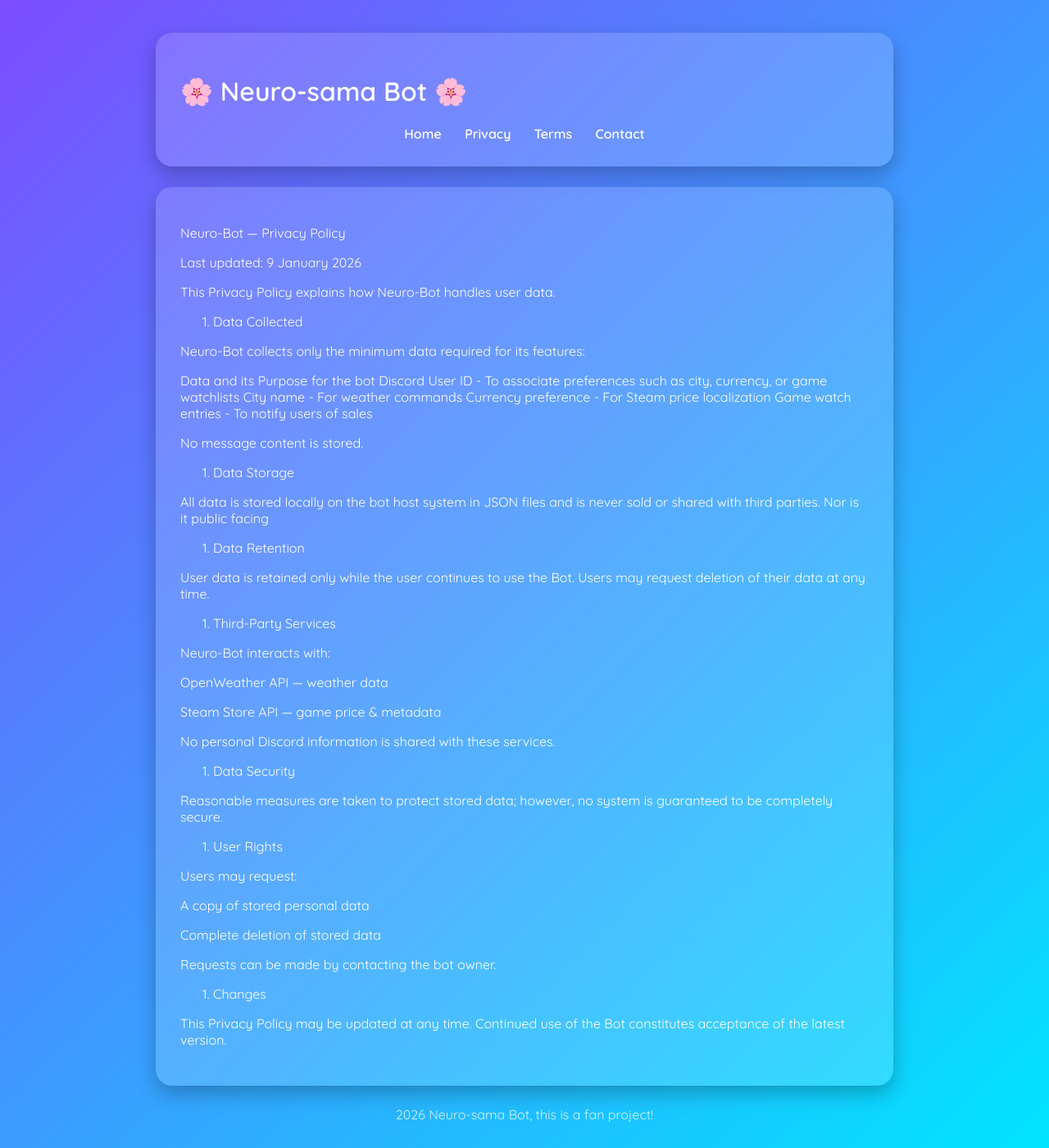
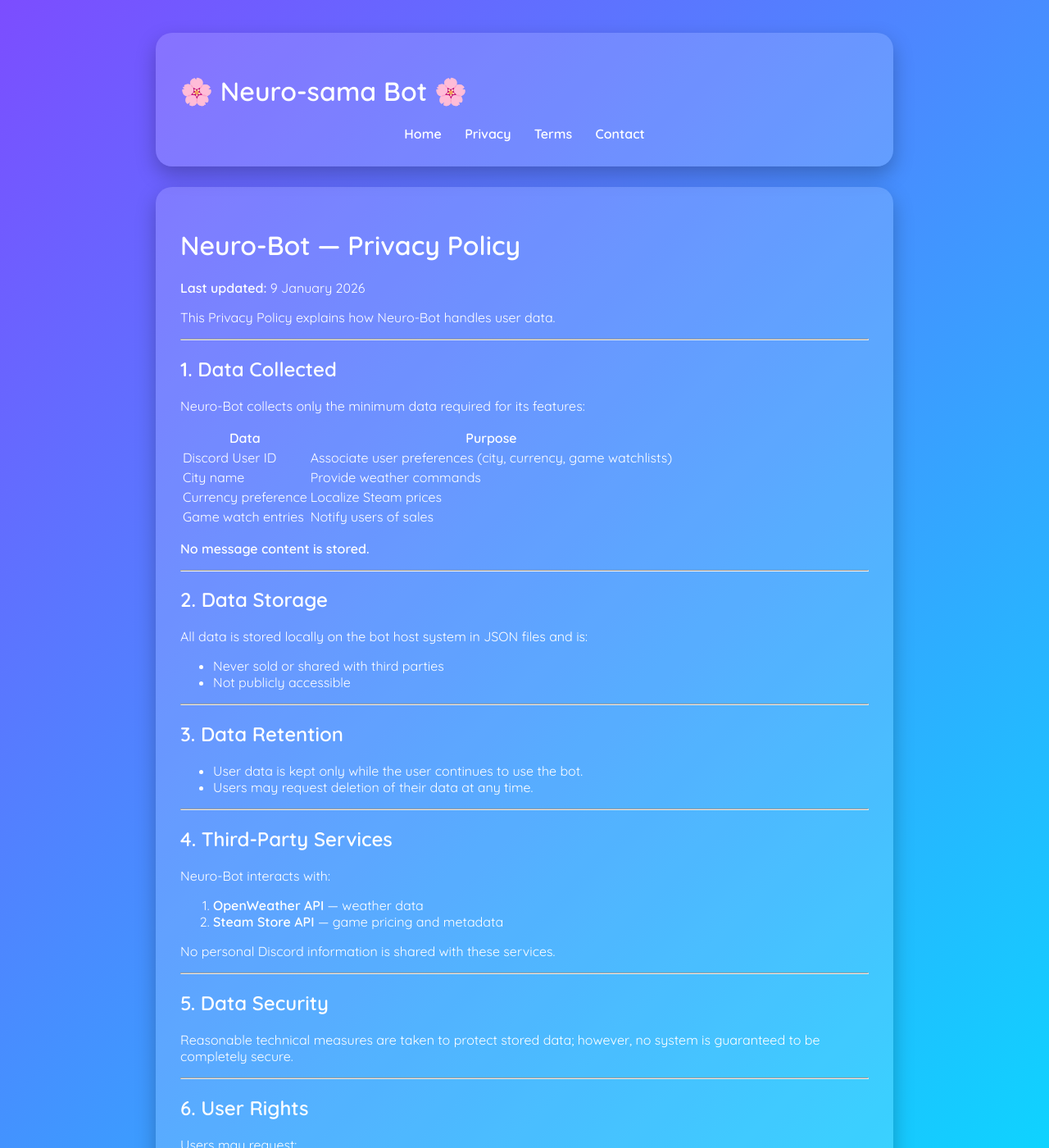
Before and after one commit to evilynneuro15-arch/evilynneuro15-arch.github.io, a Jekyll site: the page built from privacy.md, in a window 1280 px wide and 1400 px high. Shown: the whole window at 82% size. Built offline with Jekyll 4.4.1, drawn with Linux system fonts in a browser that asks for light colours; some of the changed text lies outside the part shown.

Commit message:
Update privacy.md
properly formatting the Syntax for .md

```diff
--- a/privacy.md
+++ b/privacy.md
@@ -4,57 +4,73 @@ title: Privacy Policy
 permalink: /privacy
 ---
 
-Neuro-Bot — Privacy Policy
+# Neuro-Bot — Privacy Policy
 
-Last updated: 9 January 2026
+**Last updated:** 9 January 2026
 
 This Privacy Policy explains how Neuro-Bot handles user data.
 
-1. Data Collected
+---
+
+## 1. Data Collected
 
 Neuro-Bot collects only the minimum data required for its features:
 
-Data and its Purpose for the bot
-Discord User ID - To associate preferences such as city, currency, or game watchlists
-City name - For weather commands
-Currency preference - For Steam price localization
-Game watch entries - To notify users of sales
+| Data | Purpose |
+|------|---------|
+| Discord User ID | Associate user preferences (city, currency, game watchlists) |
+| City name | Provide weather commands |
+| Currency preference | Localize Steam prices |
+| Game watch entries | Notify users of sales |
 
-No message content is stored.
+**No message content is stored.**
 
-2. Data Storage
+---
 
-All data is stored locally on the bot host system in JSON files and is never sold or shared with third parties. Nor is it public facing
+## 2. Data Storage
 
-3. Data Retention
+All data is stored locally on the bot host system in JSON files and is:
 
-User data is retained only while the user continues to use the Bot.
-Users may request deletion of their data at any time.
+- Never sold or shared with third parties
+- Not publicly accessible
 
-4. Third-Party Services
+---
+
+## 3. Data Retention
+
+- User data is kept only while the user continues to use the bot.
+- Users may request deletion of their data at any time.
+
+---
+
+## 4. Third-Party Services
 
 Neuro-Bot interacts with:
 
-OpenWeather API — weather data
-
-Steam Store API — game price & metadata
+1. **OpenWeather API** — weather data
+2. **Steam Store API** — game pricing and metadata
 
 No personal Discord information is shared with these services.
 
-5. Data Security
+---
 
-Reasonable measures are taken to protect stored data; however, no system is guaranteed to be completely secure.
+## 5. Data Security
 
-6. User Rights
+Reasonable technical measures are taken to protect stored data; however, no system is guaranteed to be completely secure.
+
+---
+
+## 6. User Rights
 
 Users may request:
 
-A copy of stored personal data
-
-Complete deletion of stored data
+- A copy of stored personal data
+- Complete deletion of stored data
 
 Requests can be made by contacting the bot owner.
 
-7. Changes
+---
 
-This Privacy Policy may be updated at any time. Continued use of the Bot constitutes acceptance of the latest version.
+## 7. Changes
+
+This Privacy Policy may be updated at any time. Continued use of the bot constitutes acceptance of the latest version.
```
